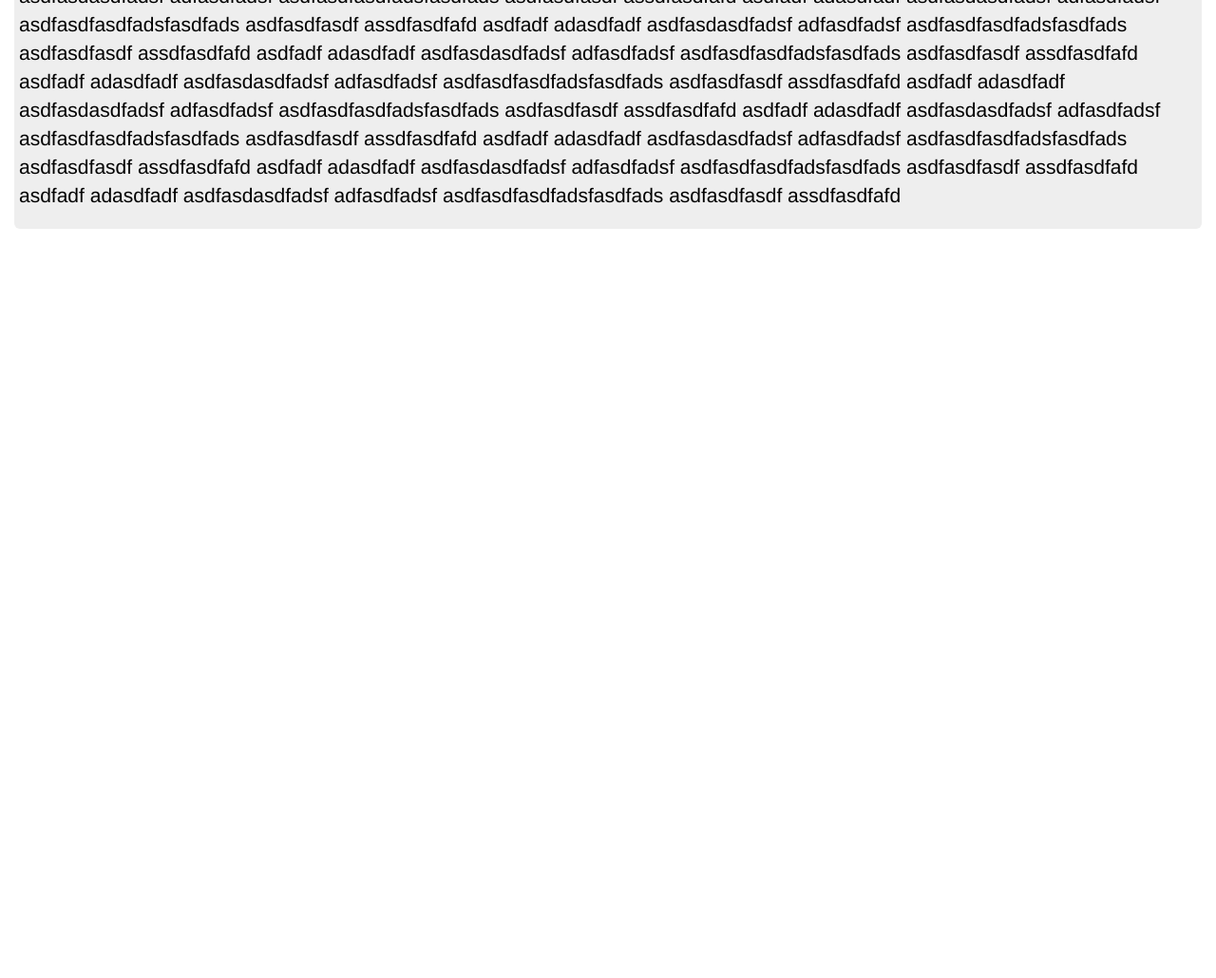
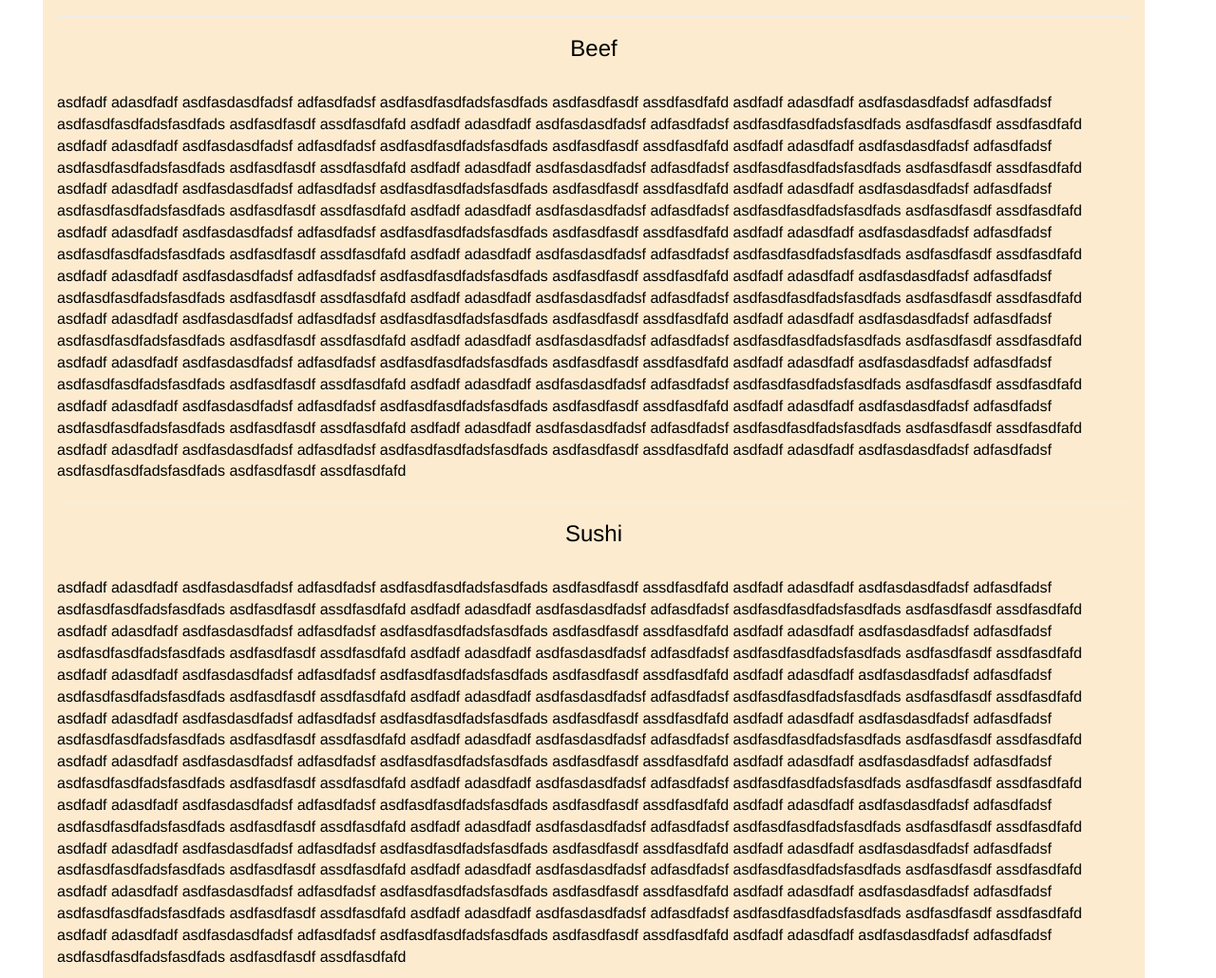
Before and after one commit to jario49/coursera_test1, a plain HTML site: page module3/index.html in a window 1280 px wide. Shown: the part 620-1650 px from the top of the page at 95% size. Before the commit the page ends 891 px from the top, so only its background shows below. Drawn offline with Linux system fonts and the light colour scheme.

Commit message:
Assignment 3

```diff
--- a/module3/css/styles.css
+++ b/module3/css/styles.css
@@ -56,7 +56,7 @@ h1 {
 }
 
 #nav-list a {
-	color: #951C49;
+	color: #000000;
 	text-align: center;
 }
 
@@ -74,11 +74,16 @@ h1 {
 
 .navbar-header button.navbar-toggle {
   clear: both;
-  margin-top: -30px;
+  margin-top: -60px;
 }
 
-#main-content .jumbotron {
-	padding: 5px;
+#main-content {
+	padding-left: 5px;
+	padding-right: 5px;
+}
+
+#main-content .row {
+	background-color: #FDEBD0;
 }
 
 /********** Extra small devices *************/
--- a/module3/index.html
+++ b/module3/index.html
@@ -26,17 +26,17 @@
 				<div id="colapsable-nav" class="collapse navbar-collapse">
 					<ul id="nav-list" class="nav navbar-nav navbar-right visible-xs">
 						<li>
-							<a href="menu-categories.html">
+							<a href="#chicken">
 								<span>Chicken</span>
 							</a>
 						</li>
 						<li>
-							<a href="#">
+							<a href="#beef">
 								<span>Beef</span>
 							</a>
 						</li>
 						<li>
-							<a href="#">
+							<a href="#sushi">
 								<span>Sushi</span>
 							</a>
 						</li>
@@ -46,9 +46,10 @@
 		</nav>
 	</header>
 	<h1 class="text-center">Our Menu</h1>
-	<div id="main-content" class="container col-xs-12">
-		<div class="jumbotron">
-			<h3 class="text-center">Chicken</h3><br>
+	<div id="main-content" class="container">
+		<div class="row col-md-12 col-sm-12 col-xs-12">
+			<section>
+				<h3 id="chicken" class="text-center">Chicken</h3><br>
 				<p>asdfadf adasdfadf asdfasdasdfadsf adfasdfadsf asdfasdfasdfadsfasdfads asdfasdfasdf assdfasdfafd
 				asdfadf adasdfadf asdfasdasdfadsf adfasdfadsf asdfasdfasdfadsfasdfads asdfasdfasdf assdfasdfafd
 				asdfadf adasdfadf asdfasdasdfadsf adfasdfadsf asdfasdfasdfadsfasdfads asdfasdfasdf assdfasdfafd
@@ -78,6 +79,73 @@
 
 				asdfadf adasdfadf asdfasdasdfadsf adfasdfadsf asdfasdfasdfadsfasdfads asdfasdfasdf assdfasdfafd
 				</p>
+			</section>
+			<hr>
+			<section>
+				<h3 id="beef" class="text-center">Beef</h3><br>
+				<p>asdfadf adasdfadf asdfasdasdfadsf adfasdfadsf asdfasdfasdfadsfasdfads asdfasdfasdf assdfasdfafd
+				asdfadf adasdfadf asdfasdasdfadsf adfasdfadsf asdfasdfasdfadsfasdfads asdfasdfasdf assdfasdfafd
+				asdfadf adasdfadf asdfasdasdfadsf adfasdfadsf asdfasdfasdfadsfasdfads asdfasdfasdf assdfasdfafd
+				asdfadf adasdfadf asdfasdasdfadsf adfasdfadsf asdfasdfasdfadsfasdfads asdfasdfasdf assdfasdfafd
+				asdfadf adasdfadf asdfasdasdfadsf adfasdfadsf asdfasdfasdfadsfasdfads asdfasdfasdf assdfasdfafd
+				asdfadf adasdfadf asdfasdasdfadsf adfasdfadsf asdfasdfasdfadsfasdfads asdfasdfasdf assdfasdfafd
+				asdfadf adasdfadf asdfasdasdfadsf adfasdfadsf asdfasdfasdfadsfasdfads asdfasdfasdf assdfasdfafd
+
+				asdfadf adasdfadf asdfasdasdfadsf adfasdfadsf asdfasdfasdfadsfasdfads asdfasdfasdf assdfasdfafd
+				asdfadf adasdfadf asdfasdasdfadsf adfasdfadsf asdfasdfasdfadsfasdfads asdfasdfasdf assdfasdfafd
+				asdfadf adasdfadf asdfasdasdfadsf adfasdfadsf asdfasdfasdfadsfasdfads asdfasdfasdf assdfasdfafd
+				asdfadf adasdfadf asdfasdasdfadsf adfasdfadsf asdfasdfasdfadsfasdfads asdfasdfasdf assdfasdfafd
+				asdfadf adasdfadf asdfasdasdfadsf adfasdfadsf asdfasdfasdfadsfasdfads asdfasdfasdf assdfasdfafd
+				asdfadf adasdfadf asdfasdasdfadsf adfasdfadsf asdfasdfasdfadsfasdfads asdfasdfasdf assdfasdfafd
+				asdfadf adasdfadf asdfasdasdfadsf adfasdfadsf asdfasdfasdfadsfasdfads asdfasdfasdf assdfasdfafd
+				asdfadf adasdfadf asdfasdasdfadsf adfasdfadsf asdfasdfasdfadsfasdfads asdfasdfasdf assdfasdfafd
+				asdfadf adasdfadf asdfasdasdfadsf adfasdfadsf asdfasdfasdfadsfasdfads asdfasdfasdf assdfasdfafd
+				asdfadf adasdfadf asdfasdasdfadsf adfasdfadsf asdfasdfasdfadsfasdfads asdfasdfasdf assdfasdfafd
+				asdfadf adasdfadf asdfasdasdfadsf adfasdfadsf asdfasdfasdfadsfasdfads asdfasdfasdf assdfasdfafd
+				asdfadf adasdfadf asdfasdasdfadsf adfasdfadsf asdfasdfasdfadsfasdfads asdfasdfasdf assdfasdfafd
+				asdfadf adasdfadf asdfasdasdfadsf adfasdfadsf asdfasdfasdfadsfasdfads asdfasdfasdf assdfasdfafd
+				asdfadf adasdfadf asdfasdasdfadsf adfasdfadsf asdfasdfasdfadsfasdfads asdfasdfasdf assdfasdfafd
+				asdfadf adasdfadf asdfasdasdfadsf adfasdfadsf asdfasdfasdfadsfasdfads asdfasdfasdf assdfasdfafd
+				asdfadf adasdfadf asdfasdasdfadsf adfasdfadsf asdfasdfasdfadsfasdfads asdfasdfasdf assdfasdfafd
+				asdfadf adasdfadf asdfasdasdfadsf adfasdfadsf asdfasdfasdfadsfasdfads asdfasdfasdf assdfasdfafd
+				asdfadf adasdfadf asdfasdasdfadsf adfasdfadsf asdfasdfasdfadsfasdfads asdfasdfasdf assdfasdfafd
+
+				asdfadf adasdfadf asdfasdasdfadsf adfasdfadsf asdfasdfasdfadsfasdfads asdfasdfasdf assdfasdfafd
+				</p>
+			</section>
+			<hr>
+			<section>
+				<h3 id="sushi" class="text-center">Sushi</h3><br>
+				<p>asdfadf adasdfadf asdfasdasdfadsf adfasdfadsf asdfasdfasdfadsfasdfads asdfasdfasdf assdfasdfafd
+				asdfadf adasdfadf asdfasdasdfadsf adfasdfadsf asdfasdfasdfadsfasdfads asdfasdfasdf assdfasdfafd
+				asdfadf adasdfadf asdfasdasdfadsf adfasdfadsf asdfasdfasdfadsfasdfads asdfasdfasdf assdfasdfafd
+				asdfadf adasdfadf asdfasdasdfadsf adfasdfadsf asdfasdfasdfadsfasdfads asdfasdfasdf assdfasdfafd
+				asdfadf adasdfadf asdfasdasdfadsf adfasdfadsf asdfasdfasdfadsfasdfads asdfasdfasdf assdfasdfafd
+				asdfadf adasdfadf asdfasdasdfadsf adfasdfadsf asdfasdfasdfadsfasdfads asdfasdfasdf assdfasdfafd
+				asdfadf adasdfadf asdfasdasdfadsf adfasdfadsf asdfasdfasdfadsfasdfads asdfasdfasdf assdfasdfafd
+
+				asdfadf adasdfadf asdfasdasdfadsf adfasdfadsf asdfasdfasdfadsfasdfads asdfasdfasdf assdfasdfafd
+				asdfadf adasdfadf asdfasdasdfadsf adfasdfadsf asdfasdfasdfadsfasdfads asdfasdfasdf assdfasdfafd
+				asdfadf adasdfadf asdfasdasdfadsf adfasdfadsf asdfasdfasdfadsfasdfads asdfasdfasdf assdfasdfafd
+				asdfadf adasdfadf asdfasdasdfadsf adfasdfadsf asdfasdfasdfadsfasdfads asdfasdfasdf assdfasdfafd
+				asdfadf adasdfadf asdfasdasdfadsf adfasdfadsf asdfasdfasdfadsfasdfads asdfasdfasdf assdfasdfafd
+				asdfadf adasdfadf asdfasdasdfadsf adfasdfadsf asdfasdfasdfadsfasdfads asdfasdfasdf assdfasdfafd
+				asdfadf adasdfadf asdfasdasdfadsf adfasdfadsf asdfasdfasdfadsfasdfads asdfasdfasdf assdfasdfafd
+				asdfadf adasdfadf asdfasdasdfadsf adfasdfadsf asdfasdfasdfadsfasdfads asdfasdfasdf assdfasdfafd
+				asdfadf adasdfadf asdfasdasdfadsf adfasdfadsf asdfasdfasdfadsfasdfads asdfasdfasdf assdfasdfafd
+				asdfadf adasdfadf asdfasdasdfadsf adfasdfadsf asdfasdfasdfadsfasdfads asdfasdfasdf assdfasdfafd
+				asdfadf adasdfadf asdfasdasdfadsf adfasdfadsf asdfasdfasdfadsfasdfads asdfasdfasdf assdfasdfafd
+				asdfadf adasdfadf asdfasdasdfadsf adfasdfadsf asdfasdfasdfadsfasdfads asdfasdfasdf assdfasdfafd
+				asdfadf adasdfadf asdfasdasdfadsf adfasdfadsf asdfasdfasdfadsfasdfads asdfasdfasdf assdfasdfafd
+				asdfadf adasdfadf asdfasdasdfadsf adfasdfadsf asdfasdfasdfadsfasdfads asdfasdfasdf assdfasdfafd
+				asdfadf adasdfadf asdfasdasdfadsf adfasdfadsf asdfasdfasdfadsfasdfads asdfasdfasdf assdfasdfafd
+				asdfadf adasdfadf asdfasdasdfadsf adfasdfadsf asdfasdfasdfadsfasdfads asdfasdfasdf assdfasdfafd
+				asdfadf adasdfadf asdfasdasdfadsf adfasdfadsf asdfasdfasdfadsfasdfads asdfasdfasdf assdfasdfafd
+				asdfadf adasdfadf asdfasdasdfadsf adfasdfadsf asdfasdfasdfadsfasdfads asdfasdfasdf assdfasdfafd
+
+				asdfadf adasdfadf asdfasdasdfadsf adfasdfadsf asdfasdfasdfadsfasdfads asdfasdfasdf assdfasdfafd
+				</p>
+			</section>
 		</div>
 	</div>
 	<!-- jQuery (Bootstrap JS plugins depend on it) -->
```
Lines whose indentation alone changed are shown as unchanged.
